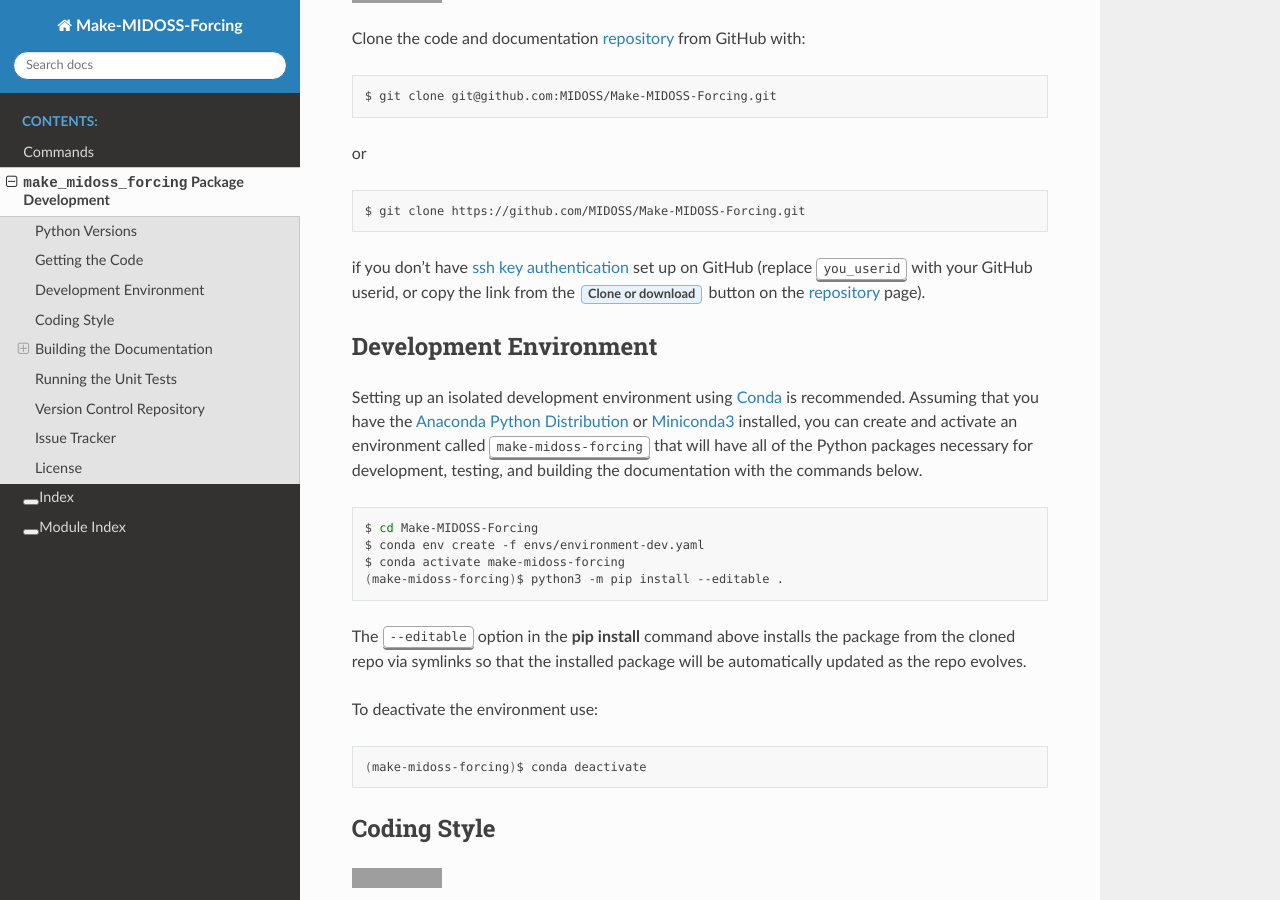
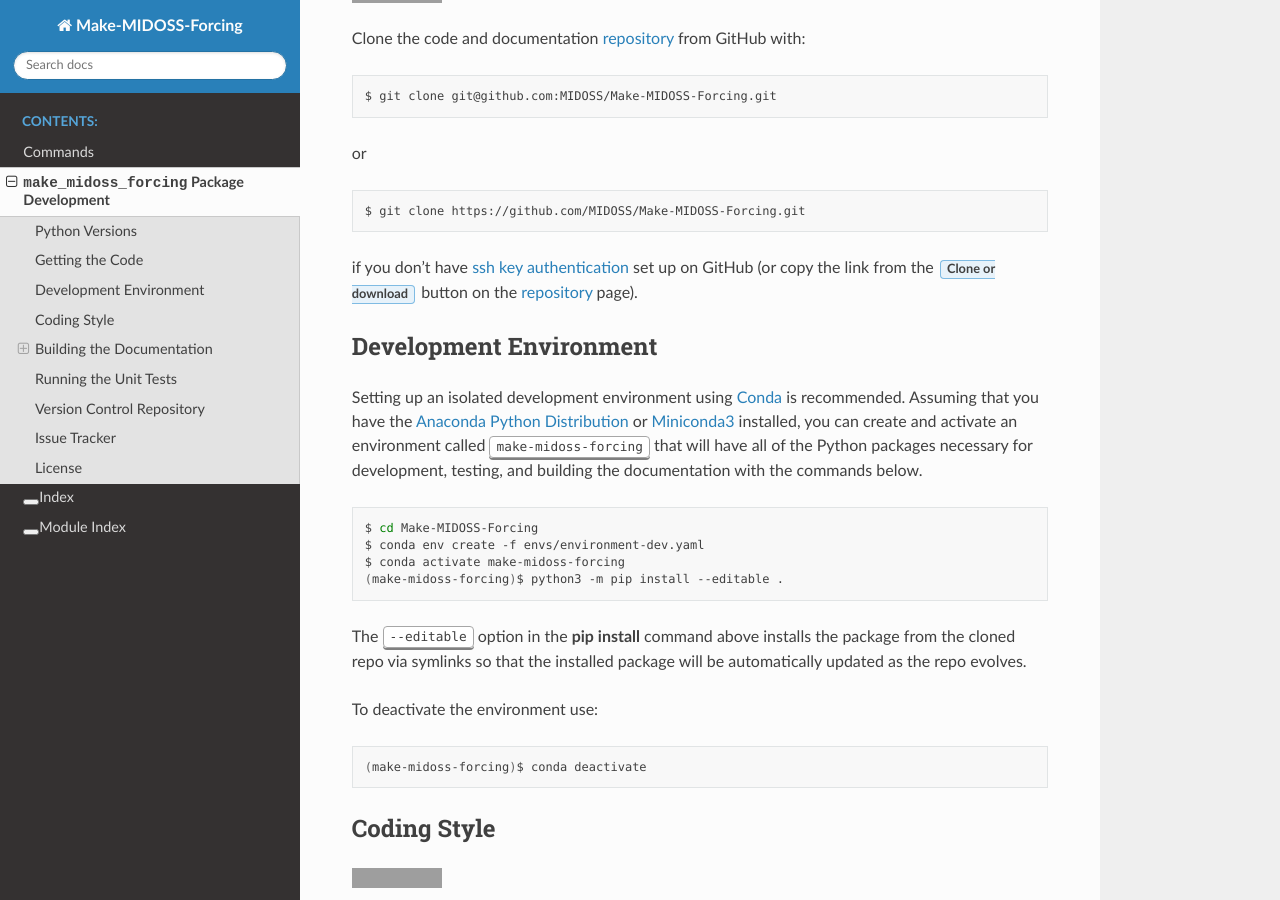
Before and after one commit to MIDOSS/Make-MIDOSS-Forcing, a Sphinx documentation site: the page built from docs/pkg_development.rst, in a window 1280 px wide and 900 px high, scrolled down 595 px. Built offline with Sphinx 7.4.7 and the Read the Docs theme 2.0.0, drawn with Linux system fonts in a browser that asks for light colours; grey boxes are pictures that could not be loaded.

Commit message:
Drop leftover docs ref to GitHub id

```diff
--- a/docs/pkg_development.rst
+++ b/docs/pkg_development.rst
@@ -89,8 +89,7 @@ or
     $ git clone https://github.com/MIDOSS/Make-MIDOSS-Forcing.git
 
 if you don't have `ssh key authentication`_ set up on GitHub
-(replace :kbd:`you_userid` with your GitHub userid,
-or copy the link from the :guilabel:`Clone or download` button on the `repository`_ page).
+(or copy the link from the :guilabel:`Clone or download` button on the `repository`_ page).
 
 .. _ssh key authentication: https://confluence.atlassian.com/bitbucket/set-up-an-ssh-key-728138079.html
 
```
